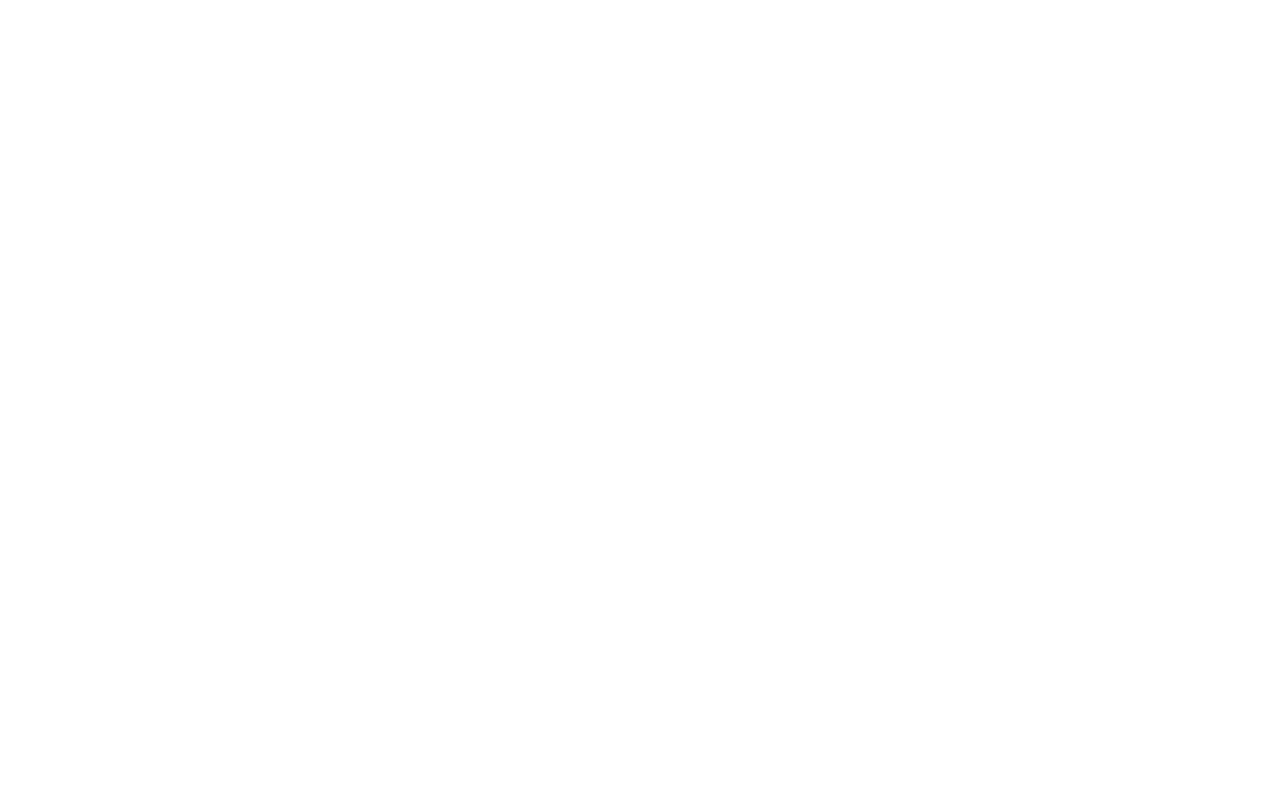
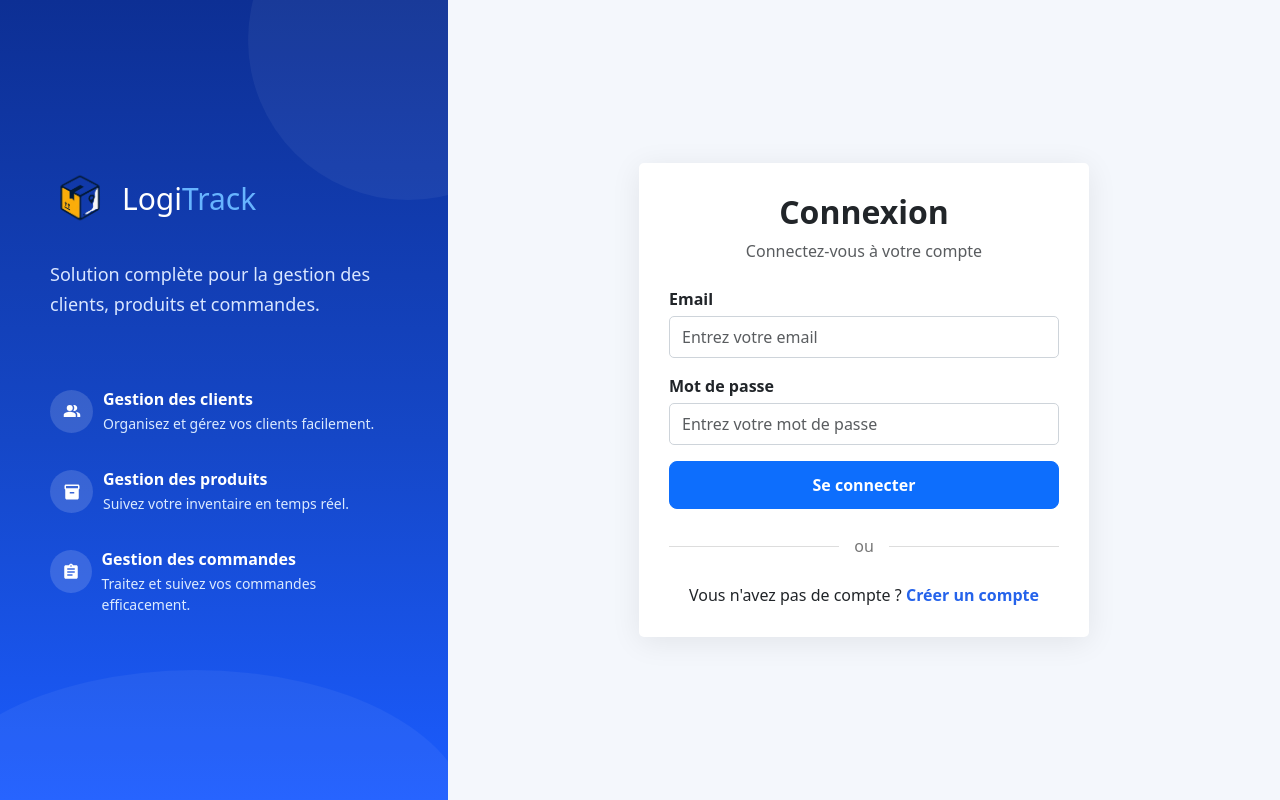
Before and after one commit to Soufianeelbasraoui/logitrack-frontend, a React (Vite) app: page /login in a window 1280 px wide. Built offline with nearby package versions, Linux system fonts and the light colour scheme.

Commit message:
feat: configure application routing

```diff
--- a/package.json
+++ b/package.json
@@ -21,6 +21,7 @@
     "react-dom": "^19.2.8",
     "react-hook-form": "^7.84.0",
     "react-router-dom": "^7.18.2",
+    "react-toastify": "^11.1.0",
     "yup": "^1.7.1"
   },
   "devDependencies": {
--- a/src/App.jsx
+++ b/src/App.jsx
@@ -1,8 +1,20 @@
+import { BrowserRouter, Routes, Route, Navigate } from "react-router-dom";
+import Login from "./pages/Auth/Login/Login";
+import Register from "./pages/Auth/Register/Register";
+import { ToastContainer } from "react-toastify";
+import "react-toastify/dist/ReactToastify.css";
 
 function App() {
   return (
-    <>
-    </>
+    <BrowserRouter>
+      <Routes>
+        <Route path="/" element={<Navigate to="/login" />} />
+        <Route path="/login" element={<Login />} />
+        <Route path="/register" element={<Register />} />
+
+      </Routes>
+      <ToastContainer position="top-right" autoClose={2000} theme="colored"/>
+    </BrowserRouter>
   );
 }
 
--- a/src/main.jsx
+++ b/src/main.jsx
@@ -1,6 +1,7 @@
 import { StrictMode } from 'react'
 import { createRoot } from 'react-dom/client'
 import 'bootstrap/dist/css/bootstrap.min.css';
+import "bootstrap/dist/js/bootstrap.bundle.min.js";
 import './index.css'
 import App from './App.jsx'
 
```
Also changed, not shown: 1 other file (tests, documents, lock files or other folders).
